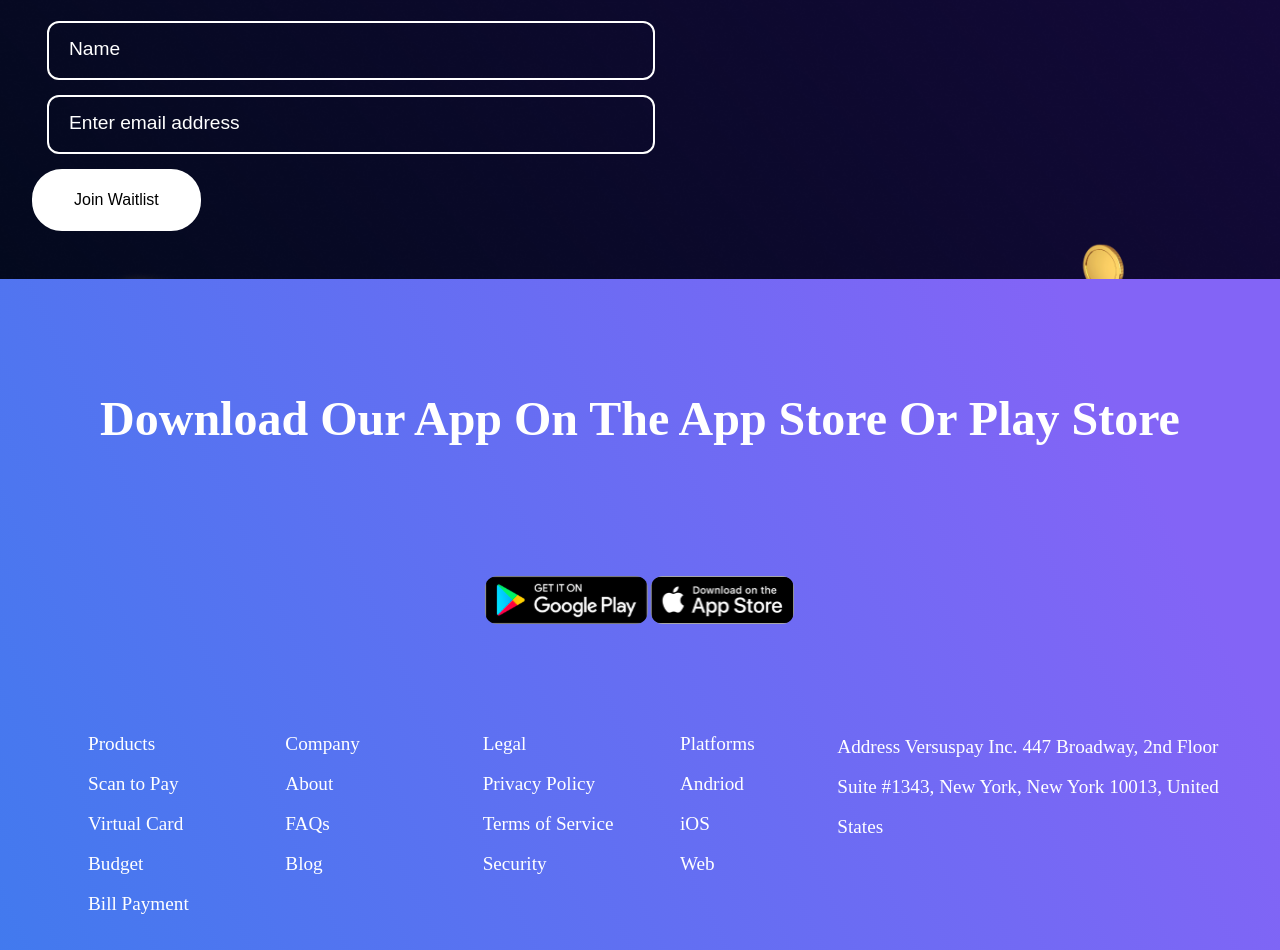
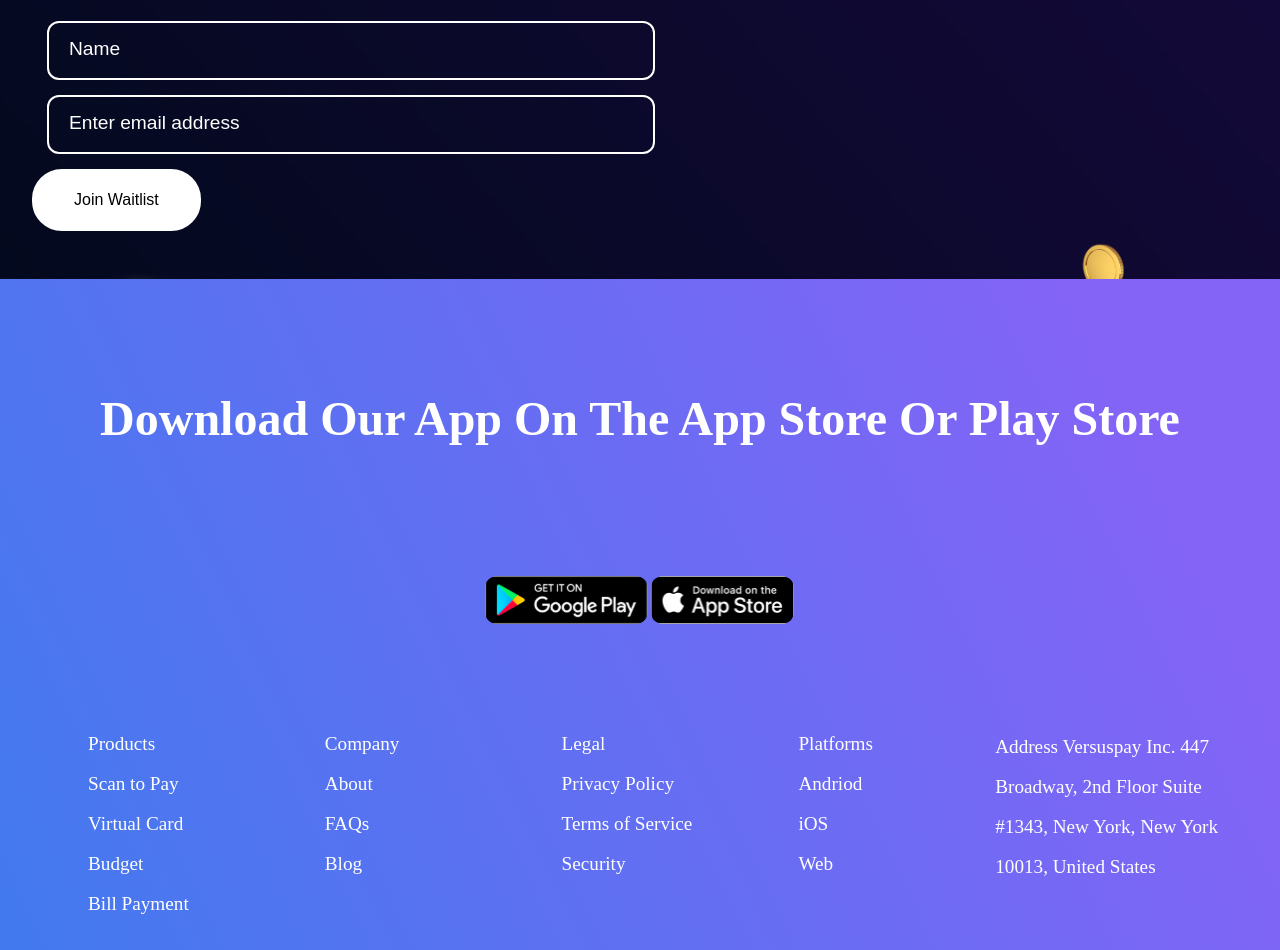
Before and after one commit to SamixYasuke/versus-pay-website-clone, a React (Create React App) app: page / in a window 1280 px wide. Shown: the part 1823-2773 px from the top of the page. Built offline with nearby package versions, Linux system fonts and the light colour scheme.

Commit message:
Update styles.css

```diff
--- a/public/styles.css
+++ b/public/styles.css
@@ -187,7 +187,7 @@
     margin-top: 80px;
     display: grid;
     grid-template-areas: 'a b c d e';
-    grid-template-columns: 1fr 1fr 1fr 1fr 2fr;
+    grid-template-columns: 1fr 1fr 1fr 1fr 1fr;
   }
 
   .footer-links ul li{
```
